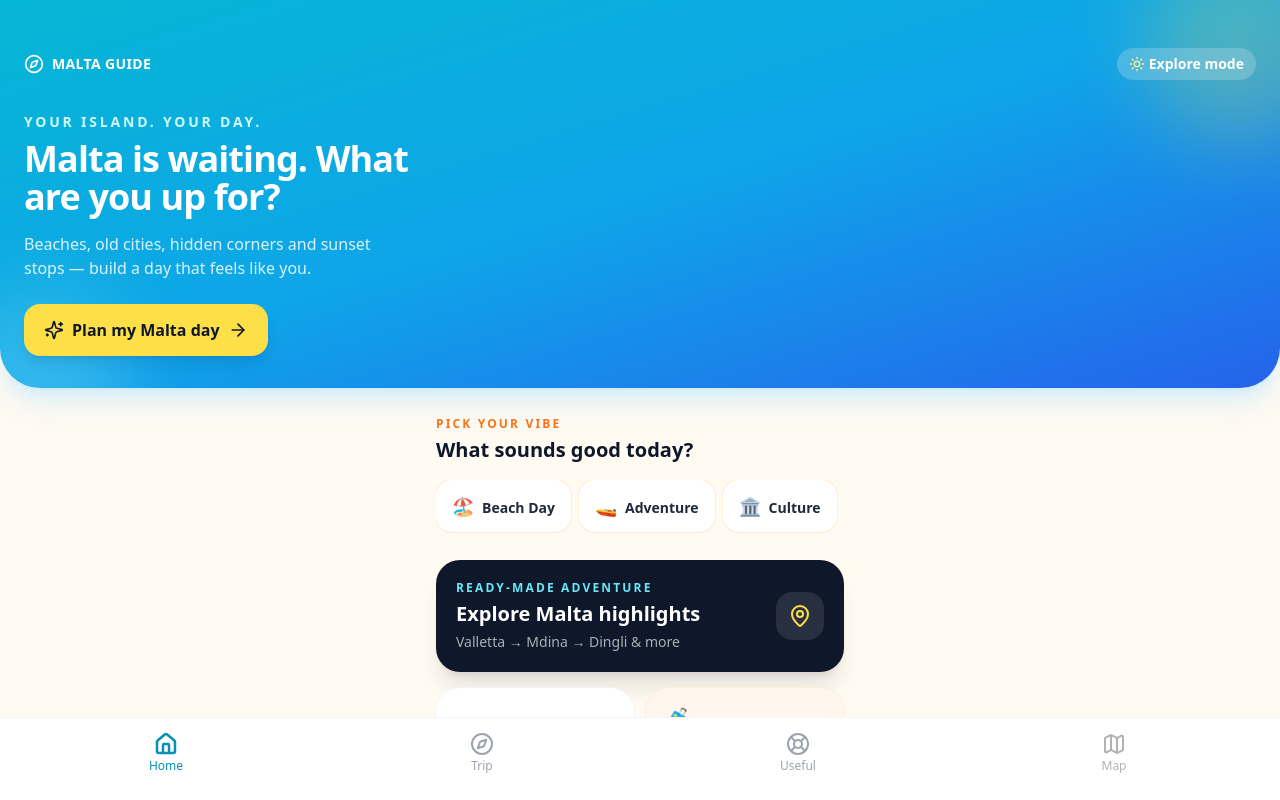
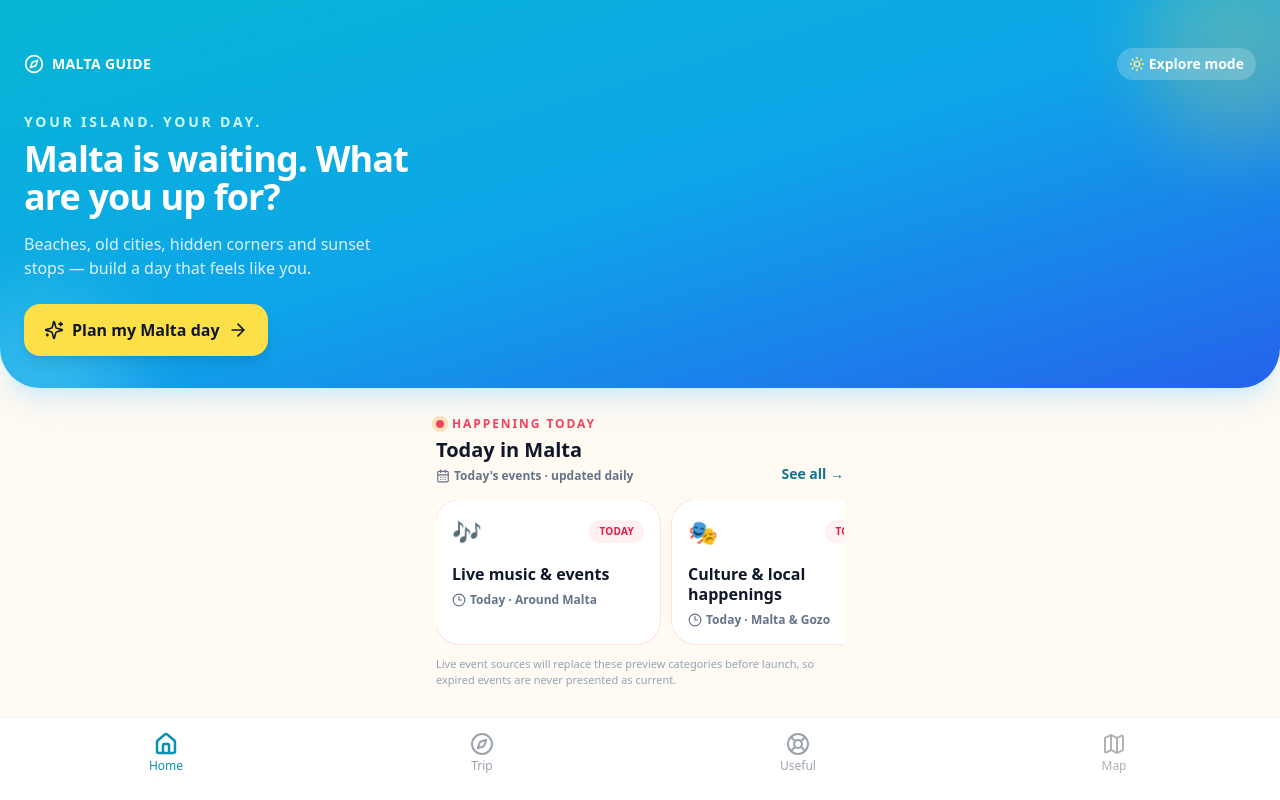
Before and after one commit to unsalanfurkan1-dot/Malta-Guide-App, a React (Vite) app: page / in a window 1280 px wide. Built offline with nearby package versions, Linux system fonts and the light colour scheme.

Commit message:
Add prominent Happening Today section (#5)

```diff
--- a/src/screens/HomeScreen.tsx
+++ b/src/screens/HomeScreen.tsx
@@ -1,5 +1,5 @@
 import { useApp } from '@/store';
-import { ArrowRight, Compass, MapPin, Route, Sparkles, Sun } from 'lucide-react';
+import { ArrowRight, CalendarDays, Clock3, Compass, MapPin, Route, Sparkles, Sun } from 'lucide-react';
 
 const moods = [
   { label: 'Beach Day', emoji: '🏖️' },
@@ -7,6 +7,12 @@ const moods = [
   { label: 'Culture', emoji: '🏛️' },
   { label: 'Food', emoji: '🍝' },
   { label: 'Sunset', emoji: '🌅' },
+];
+
+const previewEvents = [
+  { title: 'Live music & events', area: 'Around Malta', time: 'Today', emoji: '🎶' },
+  { title: 'Culture & local happenings', area: 'Malta & Gozo', time: 'Today', emoji: '🎭' },
+  { title: 'Nightlife & evening plans', area: 'Tonight', time: 'Today', emoji: '✨' },
 ];
 
 export default function HomeScreen() {
@@ -32,6 +38,27 @@ export default function HomeScreen() {
       </section>
 
       <main className="mx-auto max-w-md px-5 pt-7">
+        <section className="mb-7">
+          <div className="flex items-end justify-between gap-3">
+            <div>
+              <div className="flex items-center gap-2 text-xs font-black uppercase tracking-[0.16em] text-rose-500"><span className="h-2 w-2 animate-pulse rounded-full bg-rose-500" /> Happening today</div>
+              <h2 className="mt-1 text-xl font-black text-slate-900">Today in Malta</h2>
+              <p className="mt-1 flex items-center gap-1 text-xs font-semibold text-slate-500"><CalendarDays className="h-3.5 w-3.5" /> Today's events · updated daily</p>
+            </div>
+            <button className="shrink-0 text-sm font-black text-cyan-700">See all →</button>
+          </div>
+          <div className="mt-4 flex gap-3 overflow-x-auto pb-2">
+            {previewEvents.map((event) => (
+              <article key={event.title} className="w-56 shrink-0 rounded-3xl bg-white p-4 shadow-sm ring-1 ring-rose-100">
+                <div className="flex items-center justify-between"><span className="text-2xl">{event.emoji}</span><span className="rounded-full bg-rose-50 px-2.5 py-1 text-[10px] font-black uppercase tracking-wide text-rose-600">Today</span></div>
+                <h3 className="mt-4 font-black leading-tight text-slate-900">{event.title}</h3>
+                <p className="mt-2 flex items-center gap-1 text-xs font-semibold text-slate-500"><Clock3 className="h-3.5 w-3.5" /> {event.time} · {event.area}</p>
+              </article>
+            ))}
+          </div>
+          <p className="mt-1 text-[11px] leading-4 text-slate-400">Live event sources will replace these preview categories before launch, so expired events are never presented as current.</p>
+        </section>
+
         <div className="flex items-end justify-between">
           <div><p className="text-xs font-bold uppercase tracking-[0.18em] text-orange-500">Pick your vibe</p><h2 className="mt-1 text-xl font-black text-slate-900">What sounds good today?</h2></div>
         </div>
```
